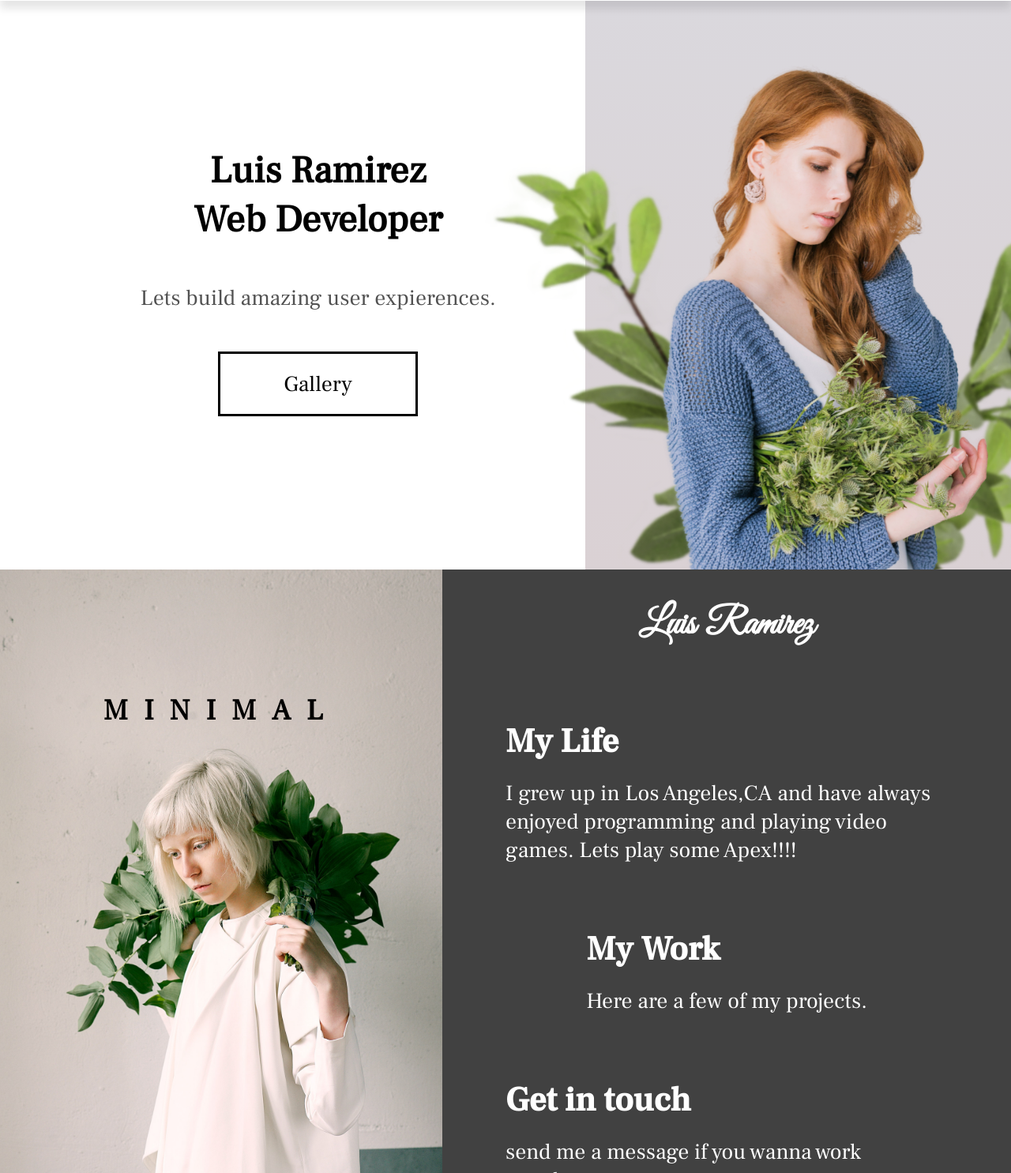
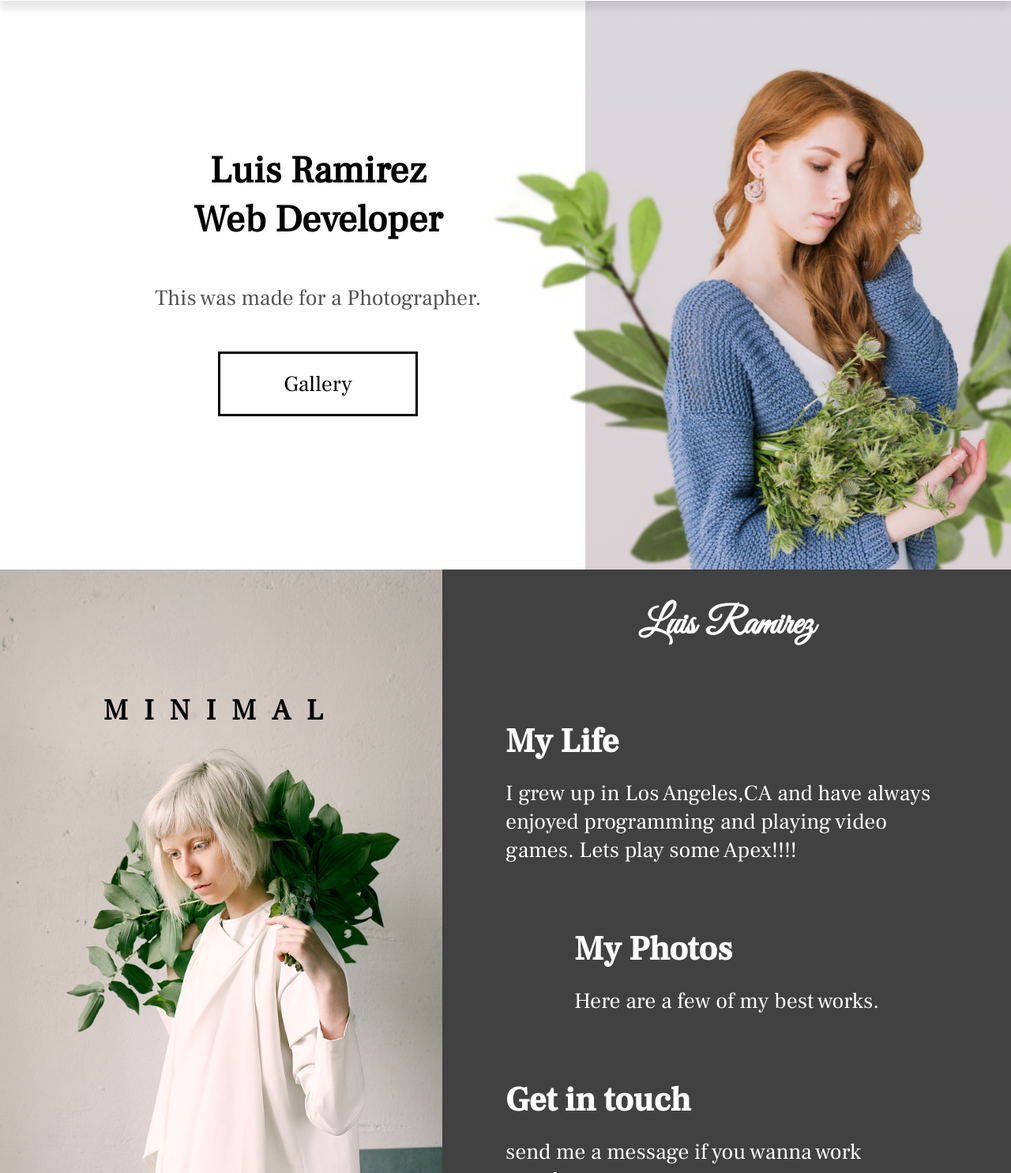
Before and after one commit to LRamirez24/projects2, a plain HTML site: page index.html in a window 1280 px wide. Shown: the part 80-1565 px from the top of the page at 79% size. Drawn offline with Linux system fonts and the light colour scheme.

Commit message:
posting online

```diff
--- a/index.html
+++ b/index.html
@@ -34,7 +34,7 @@
                     Luis Ramirez <br /> Web Developer
                 </h2>
                 <p>
-                    Lets build amazing user expierences.
+                    This was made for a Photographer.
                 </p>
                 <a href="#gallery">Gallery</a>
             </div>
@@ -58,9 +58,9 @@
                     </p>
                 </div>
                 <div class="about-work">
-                    <h3>My Work</h3>
+                    <h3>My Photos</h3>
                     <p>
-                        Here are a few of my projects.
+                        Here are a few of my best works.
                     </p>
                 </div>
                 <div class="about-contact">
```
